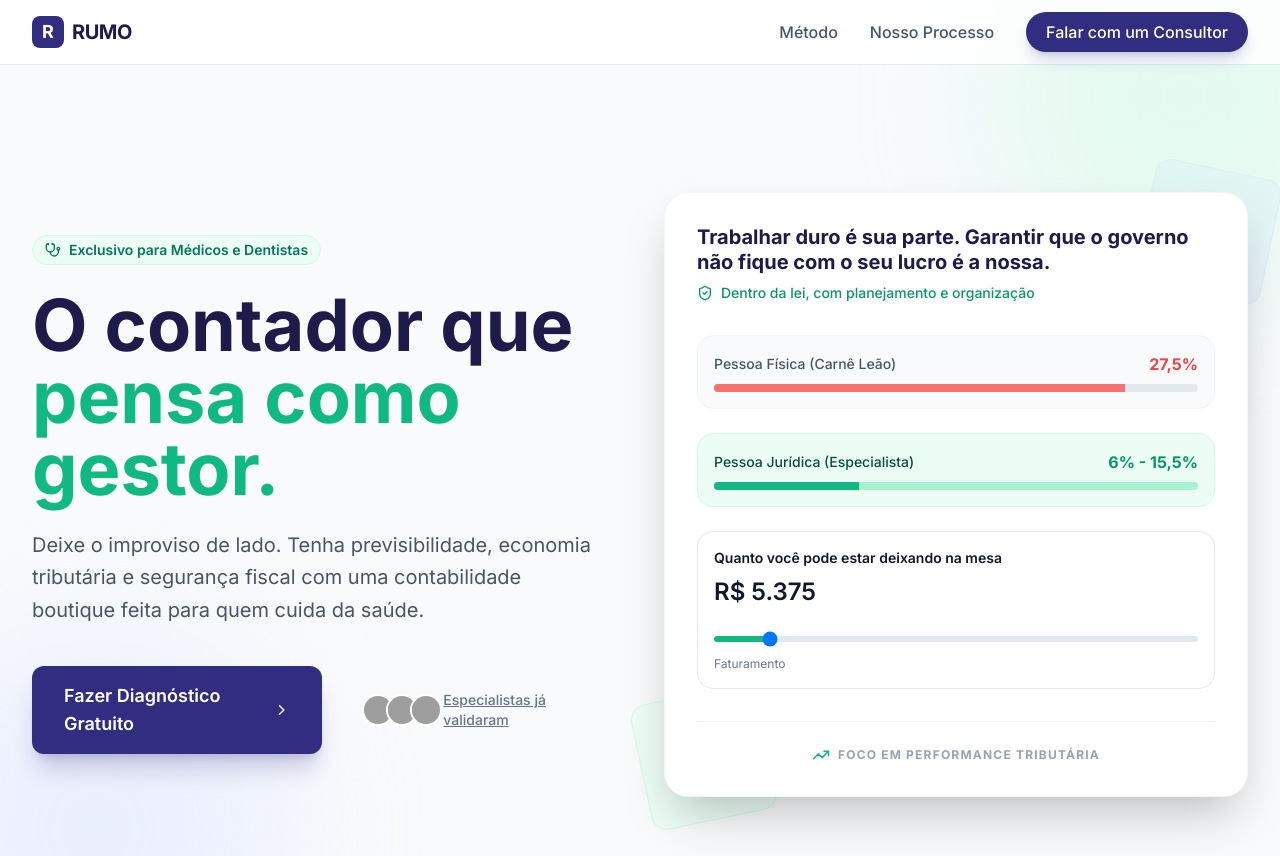
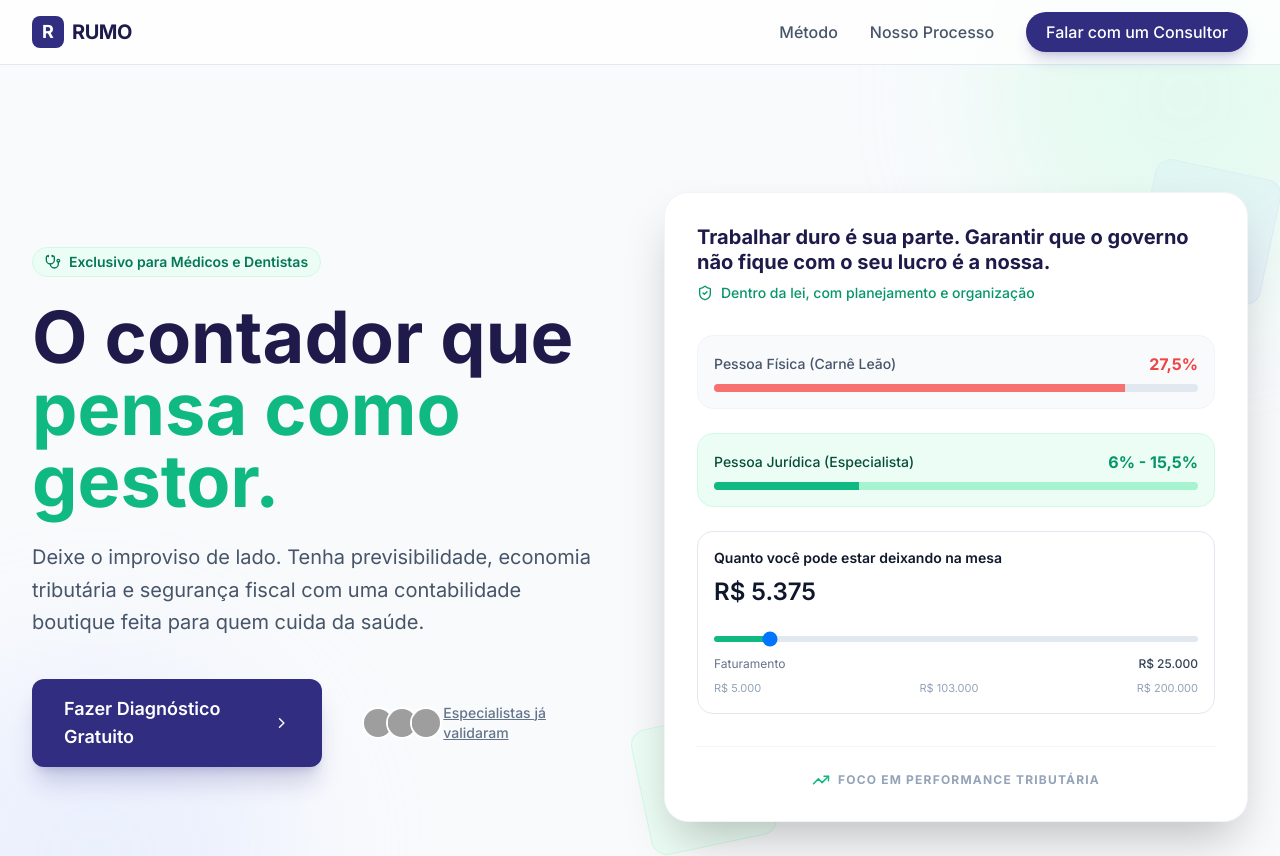
Before and after one commit to joaopschultz/rumocontabilidade, a React (Vite) app: page / in a window 1280 px wide. Shown: the top 856 px of the page. Built offline with nearby package versions, Linux system fonts and the light colour scheme; grey boxes are pictures that could not be loaded.

Commit message:
updating slider

```diff
--- a/components/SavingsSlider.tsx
+++ b/components/SavingsSlider.tsx
@@ -28,14 +28,16 @@ export default function SavingsSlider({
   const savings = useMemo(() => revenue * deltaPct, [revenue, deltaPct]);
   const pct = useMemo(() => ((revenue - min) / (max - min)) * 100, [revenue, min, max]);
 
+  const mid = useMemo(() => Math.round(((min + max) / 2) / step) * step, [min, max, step]);
+
   return (
     <div className="mt-4 rounded-2xl border border-slate-200 bg-white p-4">
-      {/* Título (sem explicação) */}
+      {/* Título */}
       <div className="text-sm font-semibold text-slate-900">
         Quanto você pode estar deixando na mesa
       </div>
 
-      {/* Valor principal em destaque */}
+      {/* Valor principal (economia) */}
       <div className="mt-2 text-2xl font-semibold text-slate-900">
         {formatBRL(savings)}
       </div>
@@ -50,6 +52,7 @@ export default function SavingsSlider({
           value={revenue}
           onChange={(e) => setRevenue(Number(e.target.value))}
           className="w-full"
+          aria-label="Faturamento"
           style={
             {
               background: `linear-gradient(to right, #10b981 0%, #10b981 ${pct}%, #e2e8f0 ${pct}%, #e2e8f0 100%)`,
@@ -61,8 +64,18 @@ export default function SavingsSlider({
         />
       </div>
 
-      {/* Rótulo abaixo */}
-      <div className="mt-2 text-xs text-slate-500">Faturamento</div>
+      {/* Linha: Faturamento + valor */}
+      <div className="mt-2 flex items-baseline justify-between gap-3">
+        <div className="text-xs text-slate-500">Faturamento</div>
+        <div className="text-xs font-medium text-slate-700">{formatBRL(revenue)}</div>
+      </div>
+
+      {/* Marcadores discretos */}
+      <div className="mt-2 flex justify-between text-[11px] text-slate-400">
+        <span>{formatBRL(min)}</span>
+        <span>{formatBRL(mid)}</span>
+        <span>{formatBRL(max)}</span>
+      </div>
     </div>
   );
 }
```
